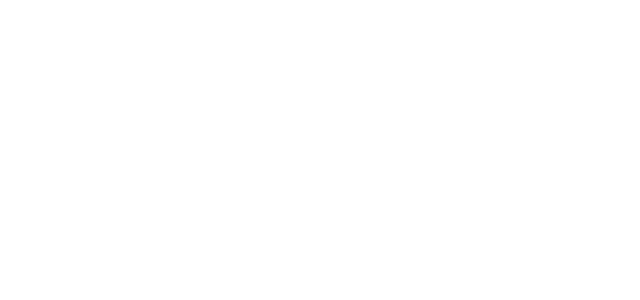
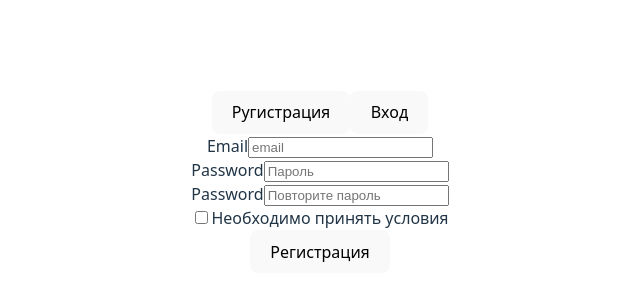
Before and after one commit to Dakostal/CineBox, a React (Vite) app: page / in a window 1280 px wide. Shown: the part 218-518 px from the top of the page, without its empty margins (320-960 px from the left). Built offline with nearby package versions, Linux system fonts and the light colour scheme.

Commit message:
Готовая авторизация работатет вход и регистрация данные записываются в localStorage

```diff
--- a/package.json
+++ b/package.json
@@ -10,10 +10,14 @@
     "preview": "vite preview"
   },
   "dependencies": {
+    "@hookform/resolvers": "^5.2.2",
     "@reduxjs/toolkit": "^2.9.0",
+    "axios": "^1.12.2",
     "react": "^19.1.1",
     "react-dom": "^19.1.1",
     "react-hook-form": "^7.65.0",
+    "resolvers": "^1.0.0",
+    "scss": "^0.2.4",
     "zod": "^4.1.12"
   },
   "devDependencies": {
--- a/src/App.tsx
+++ b/src/App.tsx
@@ -1,10 +1,11 @@
 import './App.css'
+import { Authorization } from './components/authorization/Authorization'
 
 export const App = () => {
 
   return (
     <div>
-
+      <Authorization/>
     </div>
   )
 }
--- /dev/null
+++ b/src/components/authorization/Authorization.tsx
@@ -0,0 +1,17 @@
+import { useState } from "react"
+import { SignUpForm } from "./signUp/SignUpForm"
+import { SignInForm } from "./signIn/SignInForm"
+
+
+export const Authorization = () => {
+    const [isLogin, setIsLogin] = useState(true)
+    return(
+        <div>
+            <div>
+                <button onClick={()=> setIsLogin(true)}>Ругистрация</button>
+                <button onClick={()=> setIsLogin(false)}>Вход</button>
+            </div>
+            {isLogin ? <SignUpForm /> : <SignInForm />}
+        </div>
+    )
+}
--- a/src/components/authorization/signIn/SignInForm.tsx
+++ b/src/components/authorization/signIn/SignInForm.tsx
@@ -1,4 +1,6 @@
-import {Controller, useForm, type SubmitHandler} from 'react-hook-form'
+import {Controller, useForm } from 'react-hook-form'
+import { SignInSchema } from '../../../lib/types';
+import { zodResolver } from '@hookform/resolvers/zod';
 
 type FormFields = {
     email: string;
@@ -12,13 +14,18 @@
         reset,
         formState: {errors},
      } = useForm<FormFields>( {
+        resolver: zodResolver(SignInSchema),
         defaultValues: {
             email: '',
             password: '',
         }
      })
 
-    const onSubmit: SubmitHandler<FormFields> = (data) => {
+    const onSubmit = (data: FormFields ) => {
+        const userData = (data.email, data.password)
+        if (userData) {
+            localStorage.setItem('userData', JSON.stringify(userData))
+        }
         console.log(data);
         reset()
     }
--- a/src/components/authorization/signUp/SignUpForm.tsx
+++ b/src/components/authorization/signUp/SignUpForm.tsx
@@ -1,31 +1,42 @@
-import { Controller, useFormContext } from "react-hook-form"
+import { zodResolver } from "@hookform/resolvers/zod"
+import { Controller, useForm } from "react-hook-form"
+import { SignUpSchema } from "../../../lib/types";
 
-
+interface SignUpFormValue {
+    email: string;
+    password: string;
+    confirmPassword: string;
+    acceptRules: boolean;
+}
 
 export const SignUpForm = () => {
     const {
         control,
+        handleSubmit,
+        reset,
         formState: {errors}
-    } = useFormContext()
+    } = useForm <SignUpFormValue>( {
+            resolver: zodResolver(SignUpSchema),
+            defaultValues: {
+                email: '',
+                password: '',
+                confirmPassword: '',
+                acceptRules: false,
+            }
+    })
+
+    const onSubmit = (data: SignUpFormValue) => {
+        const userData = (data.email, data.password)
+        if(userData) {
+            localStorage.setItem('userData', JSON.stringify(userData))
+            console.log(data);
+            reset()
+        }
+    }
 
     return (
         <div>
-            <div>
-                <label htmlFor="login">Login</label>
-                <Controller
-                    name="login"
-                    control={control}
-                    render={({field}) => (
-                        <input
-                            {...field}
-                            id="login"
-                            type="text"
-                            placeholder="Введите ваше имя" />
-                    )}
-                />
-                {errors.login && <div>{errors.login.message as string}</div>}
-            </div>
-
+            <form onSubmit={handleSubmit(onSubmit)}>
                 <div>
                     <label htmlFor="email">Email</label>
                     <Controller
@@ -61,20 +72,20 @@
                 </div>
 
                 <div>
-                <label htmlFor="password">Password</label>
+                    <label htmlFor="confirmPassword">Password</label>
                     <Controller
-                    name="password"
+                        name="confirmPassword"
                         control={control}
                         render={({field}) => (
                             <input
                                 {...field}
-                            id="password"
-                            type="password"
-                            placeholder="Пароль"
+                                id="confirmPassword"
+                                type="Password"
+                                placeholder="Повторите пароль"
                             />
                         )}
                     />
-            {errors.password && <div>{errors.password.message as string}</div>}
+                {errors.confirmPassword && <div>{errors.confirmPassword.message as string}</div>}
                 </div>
 
                 <div>
@@ -94,6 +105,8 @@
                     />
                 {errors.acceptRules && <div>{errors.acceptRules.message as string}</div>}
                 </div>
+                <button type='submit'>Регистрация</button>
+            </form>
         </div>
     )
 }
--- a/src/lib/types.ts
+++ b/src/lib/types.ts
@@ -3,8 +3,10 @@
 export const SignUpSchema = z.object ({
     email: z.string().email("Непарвильный Email"),
     password: z.string().min(6, "Слишком короткий пароль"),
-    acceptRules: z.literal(true, {message: "Необходимо принять условия"}),
-    confirmPassword: z.string().min(6, "Повторите пароль"),
+    acceptRules: z.boolean().refine((val) => val === true, {
+        message: "Необходимо принять условия"
+    }),
+    confirmPassword: z.string(),
 }).refine(data => data.password === data.confirmPassword, {
     message: "Пароли должны совпадать",
     path: ["confirmPassword"],
```
Also changed, not shown: 2 other files (tests, documents, lock files or other folders). Lines whose indentation alone changed are shown as unchanged.
